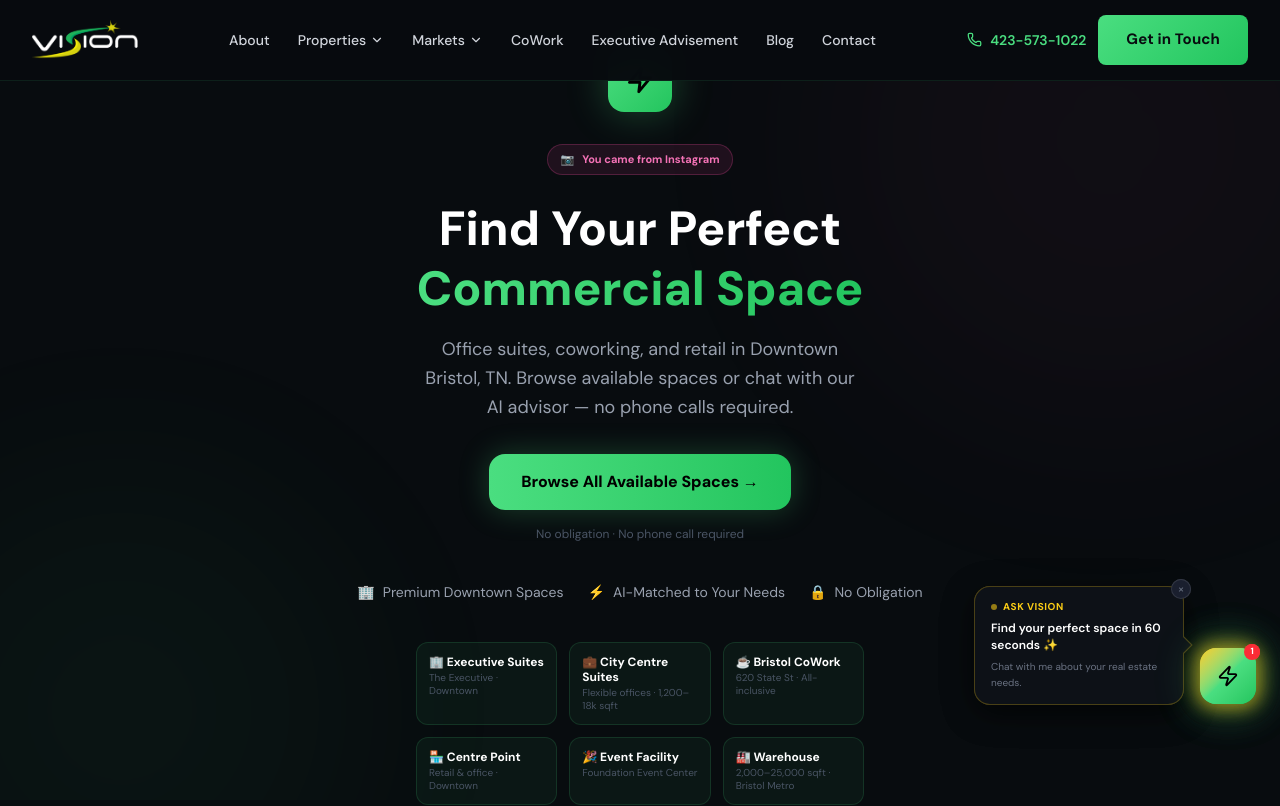
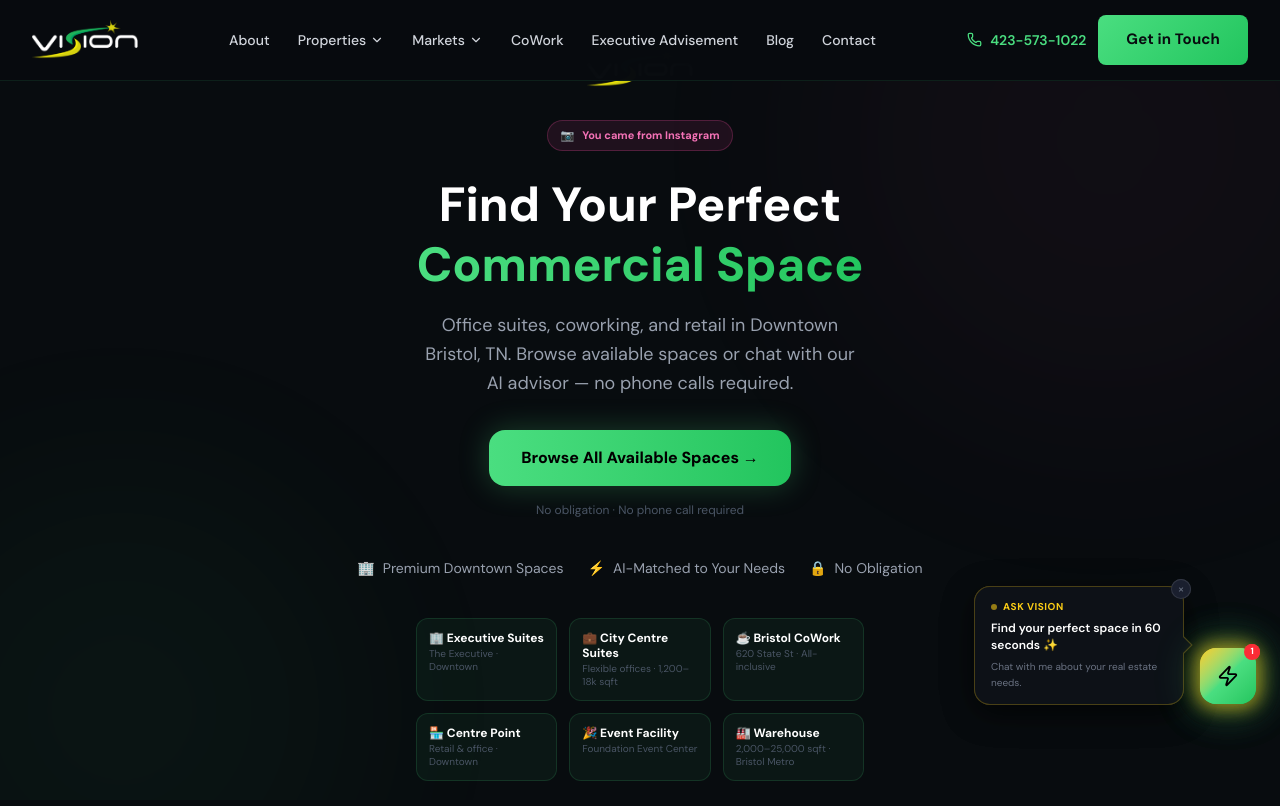
Before and after one commit to wireddigitalus-stack/vision, a Next.js app: page /l/ig in a window 1280 px wide. Shown: the top 806 px of the page. Built offline with nearby package versions, Linux system fonts and the light colour scheme.

Commit message:
fix: replace SVG lightning bolt with vision-logo.png on FB/IG splash pages

```diff
--- a/src/app/l/fb/page.tsx
+++ b/src/app/l/fb/page.tsx
@@ -1,4 +1,5 @@
 import type { Metadata } from "next";
+import Image from "next/image";
 import Link from "next/link";
 import AIChatWidget from "@/components/AIChatWidget";
 
@@ -29,11 +30,16 @@ export default function FacebookLandingPage() {
       {/* Content */}
       <div className="relative z-10 flex flex-col items-center justify-center flex-1 px-4 py-12 text-center">
 
-        {/* Logo mark */}
-        <div className="w-16 h-16 rounded-2xl bg-gradient-to-br from-[#4ADE80] to-[#22C55E] flex items-center justify-center shadow-[0_0_40px_rgba(74,222,128,0.3)] mb-8">
-          <svg width="28" height="28" viewBox="0 0 24 24" fill="none" stroke="black" strokeWidth="2.5" strokeLinecap="round" strokeLinejoin="round">
-            <polygon points="13 2 3 14 12 14 11 22 21 10 12 10 13 2" />
-          </svg>
+        {/* Vision logo */}
+        <div className="mb-8">
+          <Image
+            src="/vision-logo.png"
+            alt="Vision LLC"
+            width={160}
+            height={60}
+            className="h-10 w-auto object-contain"
+            priority
+          />
         </div>
 
         {/* Source tag */}
--- a/src/app/l/ig/page.tsx
+++ b/src/app/l/ig/page.tsx
@@ -1,4 +1,5 @@
 import type { Metadata } from "next";
+import Image from "next/image";
 import Link from "next/link";
 import AIChatWidget from "@/components/AIChatWidget";
 
@@ -29,11 +30,16 @@ export default function InstagramLandingPage() {
       {/* Content */}
       <div className="relative z-10 flex flex-col items-center justify-center flex-1 px-4 py-12 text-center">
 
-        {/* Logo mark */}
-        <div className="w-16 h-16 rounded-2xl bg-gradient-to-br from-[#4ADE80] to-[#22C55E] flex items-center justify-center shadow-[0_0_40px_rgba(74,222,128,0.3)] mb-8">
-          <svg width="28" height="28" viewBox="0 0 24 24" fill="none" stroke="black" strokeWidth="2.5" strokeLinecap="round" strokeLinejoin="round">
-            <polygon points="13 2 3 14 12 14 11 22 21 10 12 10 13 2" />
-          </svg>
+        {/* Vision logo */}
+        <div className="mb-8">
+          <Image
+            src="/vision-logo.png"
+            alt="Vision LLC"
+            width={160}
+            height={60}
+            className="h-10 w-auto object-contain"
+            priority
+          />
         </div>
 
         {/* Source tag */}
```
